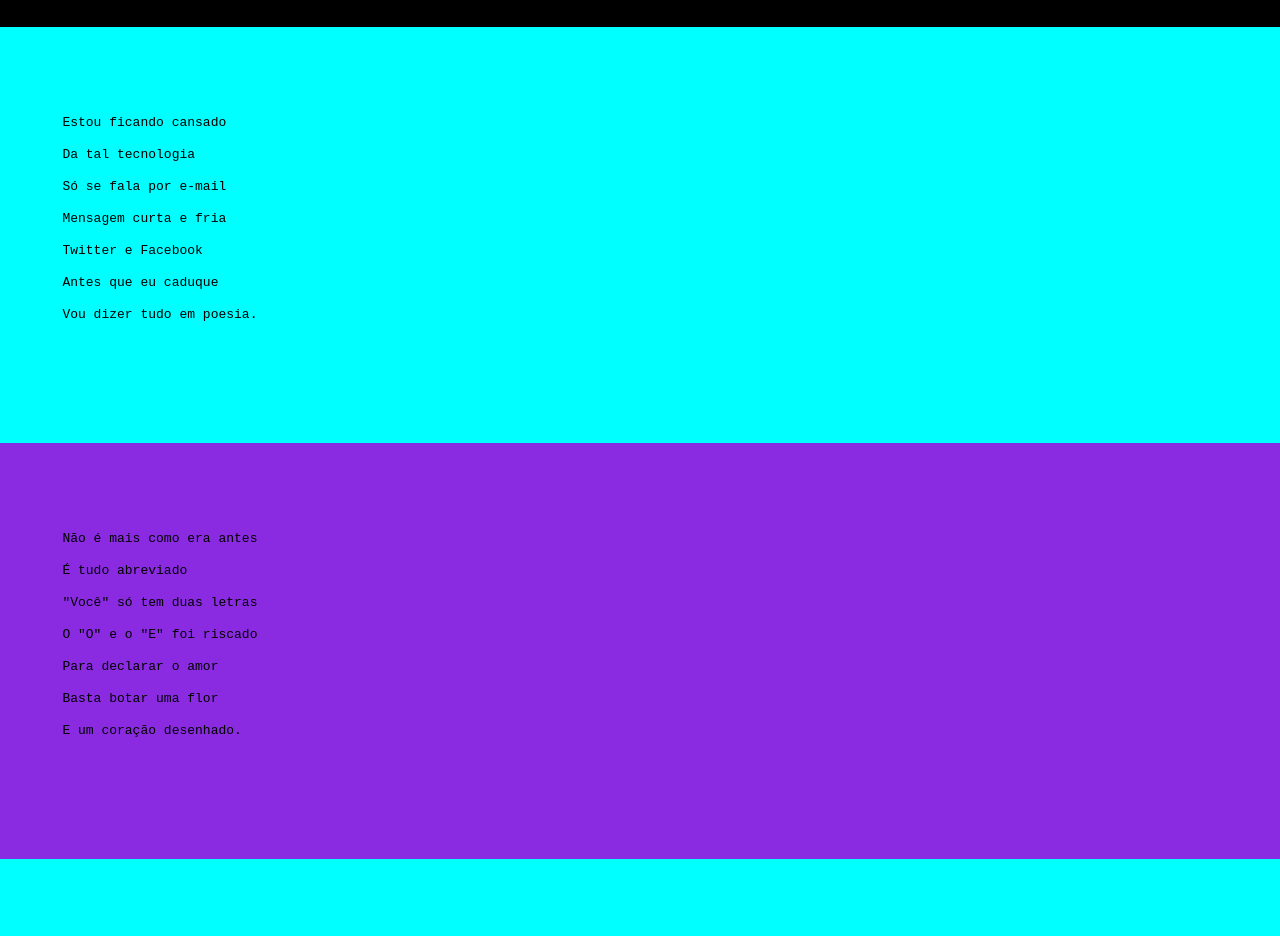
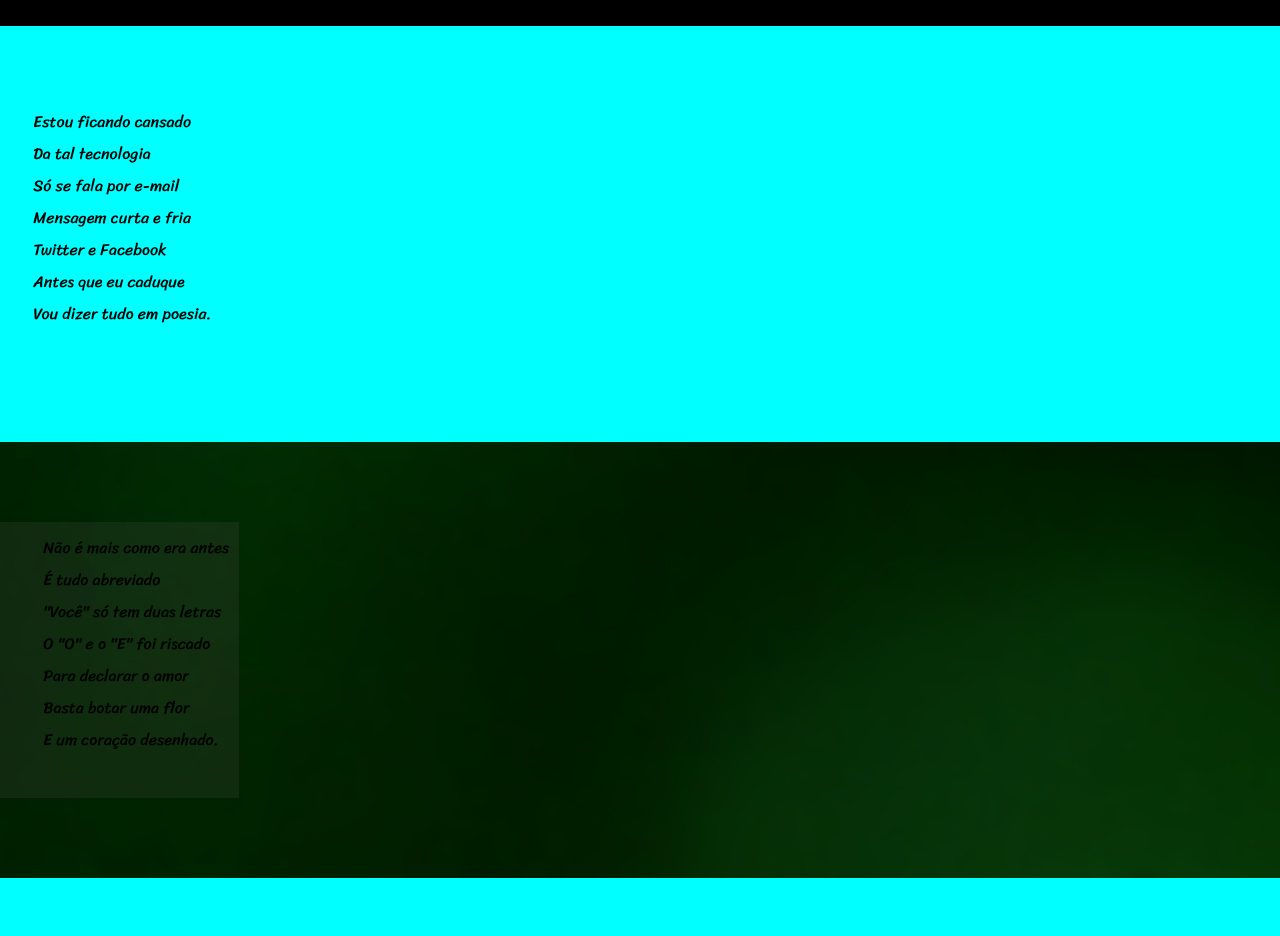
Before and after one commit to CauaNicolas/html-css, a plain HTML site: page exercícios/desafio12 - M3/index.html in a window 1280 px wide. Shown: the part 88-1024 px from the top of the page. Drawn offline with Linux system fonts and the light colour scheme.

Commit message:
em andamento ...

```diff
--- a/exercícios/desafio12 - M3/index.html
+++ b/exercícios/desafio12 - M3/index.html
@@ -25,7 +25,7 @@
     </pre>
 </section>
 
-<section class="imagem">
+<section class="imagem" id="img1">
     <pre>
         Não é mais como era antes
         É tudo abreviado
@@ -57,7 +57,7 @@
     </pre>
 </section>
 
-<section class="imagem">
+<section class="imagem" id="img2">
     <pre>
         Tenho saudade das cartas
         Escritas com a própria mão
--- a/exercícios/desafio12 - M3/style.css
+++ b/exercícios/desafio12 - M3/style.css
@@ -1,4 +1,12 @@
 @charset "UTF-8";
+@import url('https://fonts.googleapis.com/css2?family=Sriracha&display=swap');
+@import url('https://fonts.googleapis.com/css2?family=Passion+One&display=swap');
+
+:root {
+    --fonte1: Verdana, Geneva, Tahoma, sans-serif;
+    --fonte2: 'Passion One', cursive;
+    --fonte3: 'Sriracha', cursive;
+}
 * {
     margin: 0;
     padding: 0;
@@ -28,6 +36,7 @@ a:hover {
 
 header > h1 {
     font-variant: small-caps;
+    font-family: var(--fonte2);
 }
 
 section {
@@ -44,6 +53,25 @@ section.imagem {
     background-color: blueviolet;
 }
 
+section.imagem > pre {
+    background-color: rgba(84, 82, 82, 0.187);
+    display: inline-block;
+    padding: 10px;
+}
+
+section#img1 {
+    background-image: url(imagens/background001.jpg);
+}
+
+section#img2 {
+    background-image: url(imagens/background002.jpg);
+}
+
+pre {
+    font-family: var(--fonte3);
+
+}
+
 footer {
     text-align: center;
     color: aliceblue;
```
